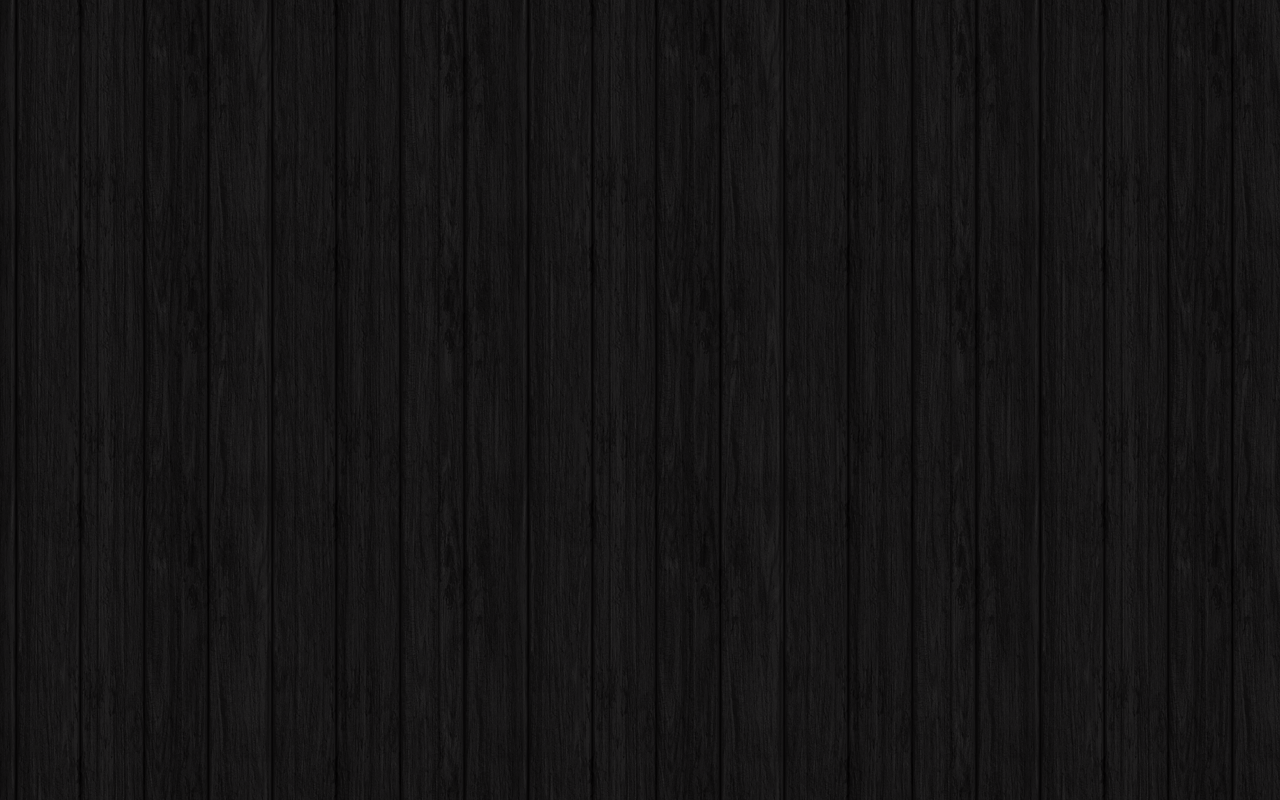
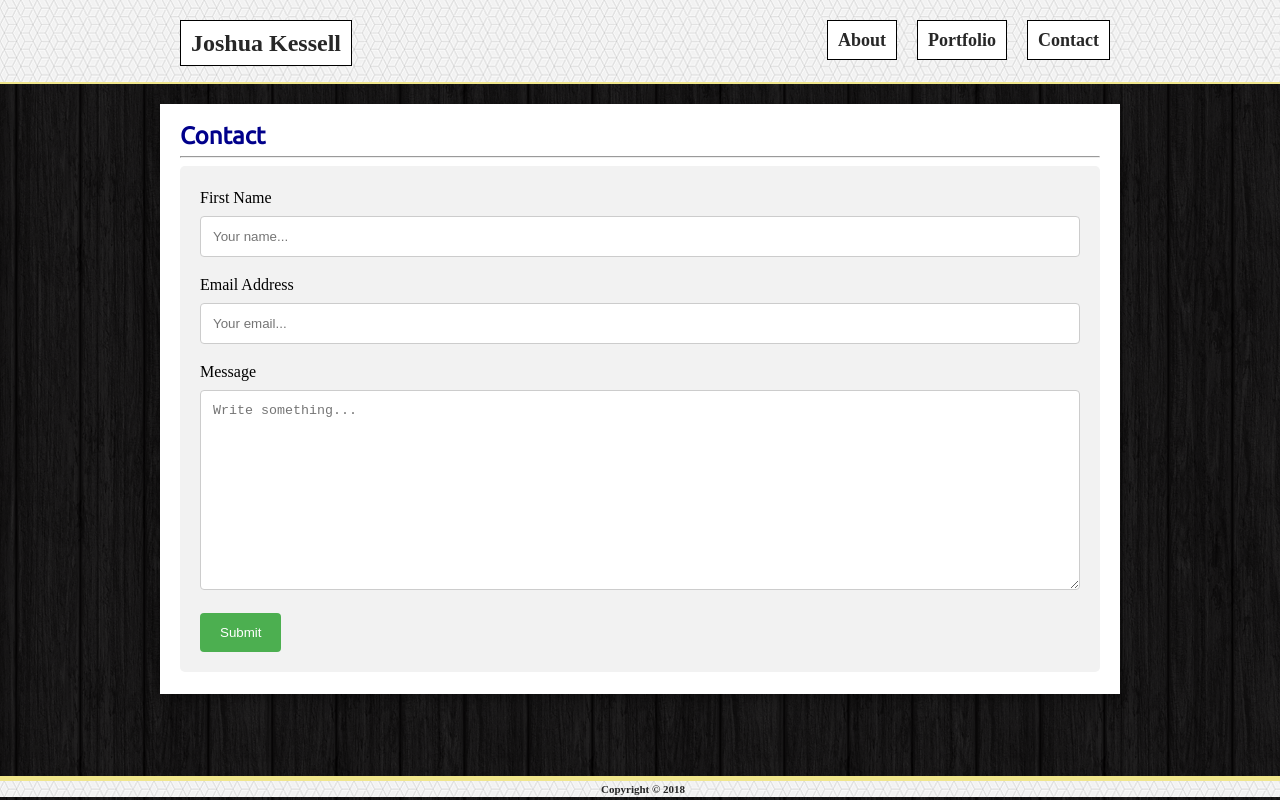
Before and after one commit to joshuakessell/Basic-Portfolio, a plain HTML site: page contact.html in a window 1280 px wide. Drawn offline with Linux system fonts and the light colour scheme.

Commit message:
final upload

```diff
--- a/assets/css/style.css
+++ b/assets/css/style.css
@@ -64,9 +64,9 @@ p {
 
 .wrapper {
     background-color: white;
-    height:400px;
     line-height: 24px;
     width: 920px;
+    height:550px;
     margin: 20px auto;
     padding: 20px;
     box-shadow: 0 4px 8px 0 rgba(0, 0, 0, 0.2), 0 6px 20px 0 rgba(0, 0, 0, 0.19);
@@ -117,8 +117,8 @@ h1 {
 }
 
 .footer {
-    position: absolute;
-    top: 95%;
+    position: fixed;
+    top: 97%;
     border-color: khaki;
     border-style: solid;
     border-width: 0px;
@@ -126,9 +126,9 @@ h1 {
     text-align: center;
     background-image: url(../images/white-pattern.png);
     background-repeat: repeat;
-    height: 5%;
+    height: 10px;
     width: 100%;
-    padding: 10px;
+    padding: 3px;
     font-size: 11px;
     color: rgb(39, 39, 39);
     font-weight: bold;
@@ -146,3 +146,37 @@ a {
  a:active {
      color:red;
  }
+
+ /* Style inputs with type="text", select elements and textareas */
+input[type=text], select, textarea {
+    width: 100%; /* Full width */
+    padding: 12px; /* Some padding */
+    border: 1px solid #ccc; /* Gray border */
+    border-radius: 4px; /* Rounded borders */
+    box-sizing: border-box; /* Make sure that padding and width stays in place */
+    margin-top: 6px; /* Add a top margin */
+    margin-bottom: 16px; /* Bottom margin */
+    resize: vertical /* Allow the user to vertically resize the textarea (not horizontally) */
+}
+
+/* Style the submit button with a specific background color etc */
+input[type=submit] {
+    background-color: #4CAF50;
+    color: white;
+    padding: 12px 20px;
+    border: none;
+    border-radius: 4px;
+    cursor: pointer;
+}
+
+/* When moving the mouse over the submit button, add a darker green color */
+input[type=submit]:hover {
+    background-color: #45a049;
+}
+
+/* Add a background color and some padding around the form */
+.container {
+    border-radius: 5px;
+    background-color: #f2f2f2;
+    padding: 20px;
+}
--- a/contact.html
+++ b/contact.html
@@ -5,13 +5,50 @@
     <meta name="viewport" content="width=device-width, initial-scale=1.0">
     <meta http-equiv="X-UA-Compatible" content="ie=edge">
 
-    <title>Contact Joshua</title>
+    <title>Joshua Kessell | Contact</title>
 
     <link rel="stylesheet" href="assets/css/reset.css">
     <link rel="stylesheet" href="assets/css/style.css">
+    <link href="https://fonts.googleapis.com/css?family=Ubuntu" rel="stylesheet">
+
 
 </head>
 <body>
+    <!-- Header is the container for the top nav bar. -->
+    <div class="navContainer">
+        <div class="top">
+            <!-- Top bar consisting of my name and links to the rest of the portfolio. -->
+            <span class="name"><a href="index.html">Joshua Kessell</a></span>
+            <span class="links"><a href="contact.html">Contact</a></span>
+            <span class="links"><a href="portfolio.html">Portfolio</a></span>
+            <span class="links"><a href="index.html">About</a></span>
+        </div>
+    </div>
+
+    <div class="wrapper">
+        <h1>Contact</h1>
+        <hr>
+        <div class="container">
+                <form action="action_page.php">
+
+                  <label for="fname">First Name</label>
+                  <input type="text" id="fname" name="firstname" placeholder="Your name...">
+
+                  <label for="email">Email Address</label>
+                  <input type="text" id="email" name="address" placeholder="Your email...">
+
+                  <label for="subject">Message</label>
+                  <textarea id="subject" name="subject" placeholder="Write something..." style="height:200px"></textarea>
+
+                  <input type="submit" value="Submit">
+
+                </form>
+              </div>
+    </div>
+
+    <div class="footer">
+        Copyright © 2018
+    </div>
 
 </body>
 </html>
```
